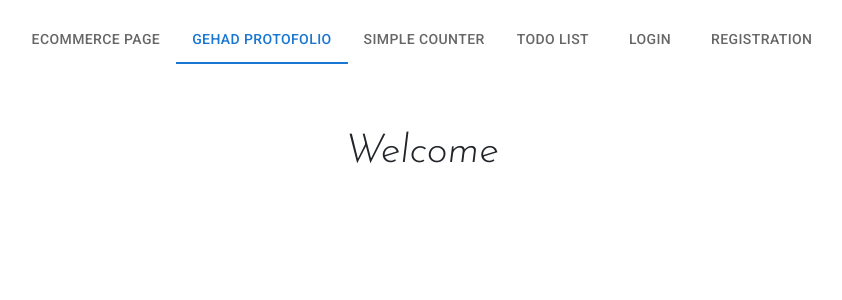
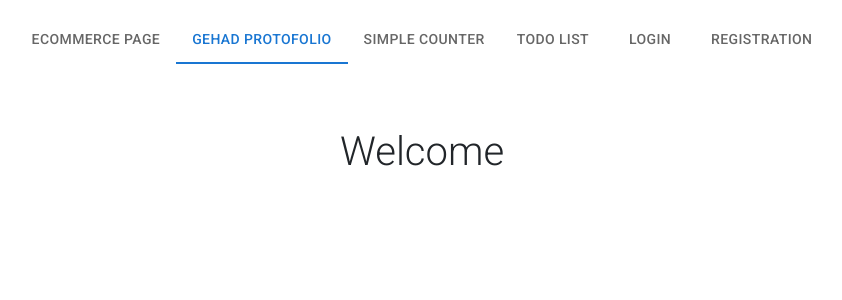
Before and after one commit to gehadsamy/Reactjs-ITI-tasks, a React (Create React App) app: page / in a window 1280 px wide. Shown: the top 300 px of the page, without its empty margins (218-1060 px from the left). Built offline with nearby package versions, Linux system fonts and the light colour scheme.

Commit message:
Add files via upload

```diff
--- a/src/index.css
+++ b/src/index.css
@@ -1,27 +1,17 @@
-@import url('https://fonts.googleapis.com/css2?family=Josefin+Sans:ital,wght@1,300&display=swap');
-
 body {
   margin: 0;
-  /* font-family: -apple-system, BlinkMacSystemFont, 'Segoe UI', 'Roboto', 'Oxygen',
-    'Ubuntu', 'Cantarell', 'Fira Sans', 'Droid Sans', 'Helvetica Neue',
-    sans-serif; */
+
   -webkit-font-smoothing: antialiased;
   -moz-osx-font-smoothing: grayscale;
   font-family: Roboto, Helvetica, Arial, sans-serif;
-  font-family: 'Josefin Sans', sans-serif !important;
+
 }
 
 code {
   font-family: source-code-pro, Menlo, Monaco, Consolas, 'Courier New',
     monospace;
 }
-/* .app{
-  text-align: center;
-background-color: #0000002d;
-height: 90vh;
-width: 200vh;
-  margin:  0 auto;
-} */
+
 .buttons button {
   width: 5rem;
   height: 5rem;
```
Also changed, not shown: src/App.css (+2 -6 lines).
